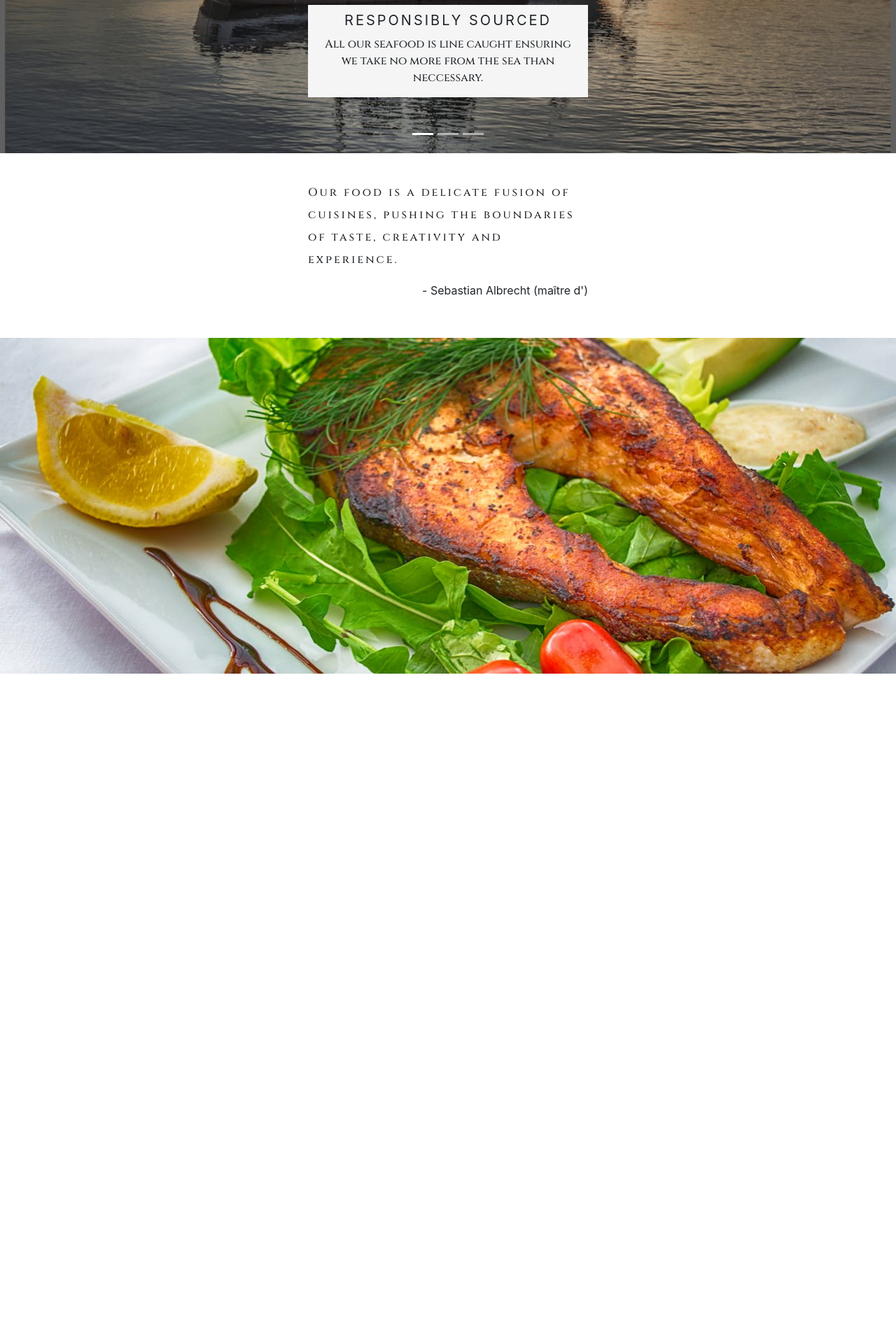
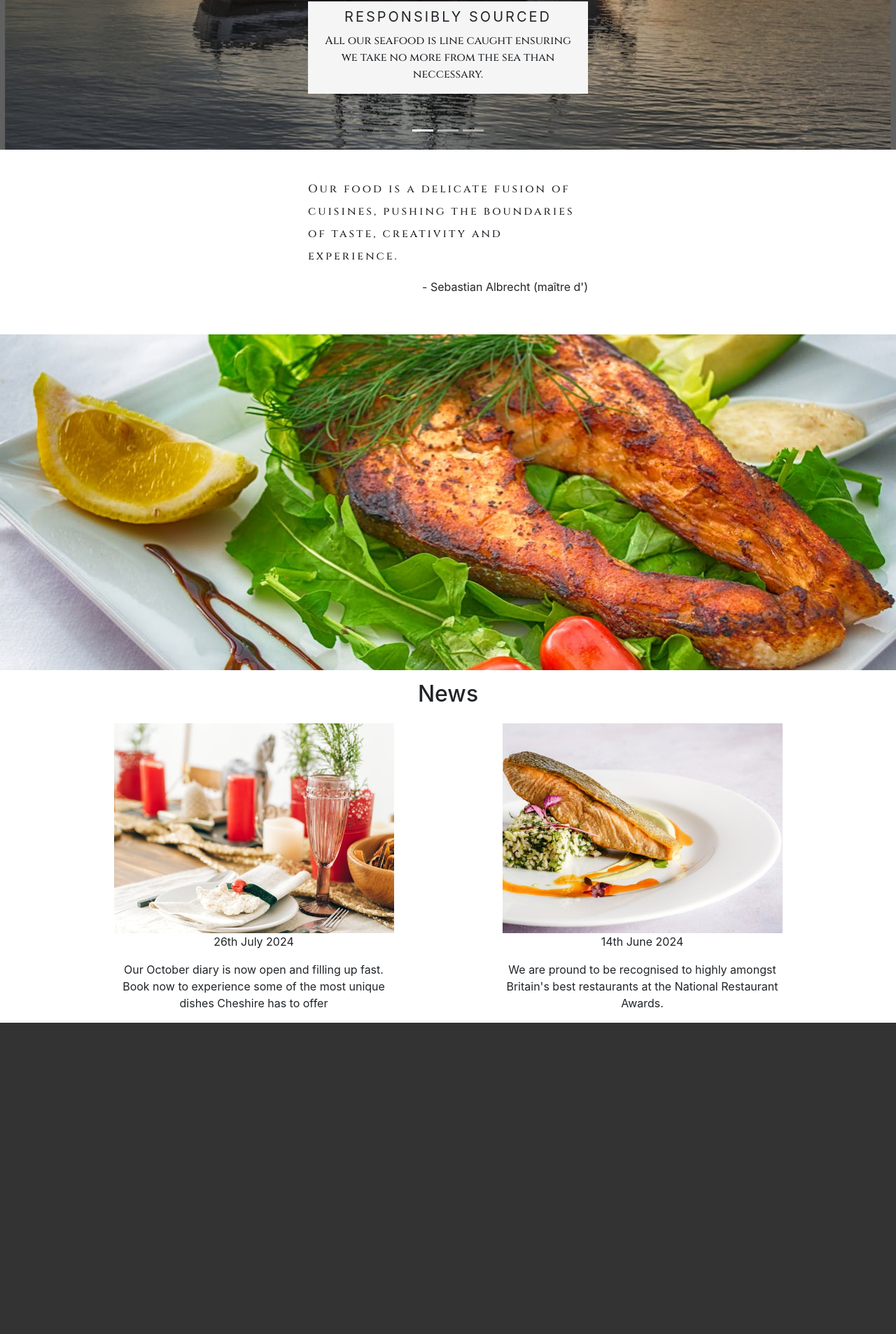
Before and after one commit to P-Worthington/Fruits-de-mer, a Flask app: page / in a window 1280 px wide. Shown: the part 1213-3120 px from the top of the page at 70% size. Before the commit the page ends 2176 px from the top, so only its background shows below. Run offline with Flask 3, Linux system fonts and the light colour scheme; some libraries are stand-ins or nearby versions; some web fonts are replaced.

Commit message:
add news section and footer area

```diff
--- a/static/css/style.css
+++ b/static/css/style.css
@@ -7,7 +7,7 @@
     z-index: 99;
     display: flex;
     justify-content: end;
-    background-color: aliceblue;
+    background-color: #333;
     position: fixed;
     top: 0;
     left: 0;
@@ -25,7 +25,7 @@
 .bar1, .bar2, .bar3 {
     width: 30px;
     height: 3px;
-    background-color: #333;
+    background-color: aliceblue;
     margin: 6px 0;
     transition: 0.4s;
 }
@@ -51,7 +51,7 @@
 }
 
 .home a {
-    color: #000;
+    color: aliceblue;
 }
 
 .phone-number {
@@ -60,6 +60,8 @@
     position: absolute;
     right: 60px;
     top: 12px;
+    color: aliceblue;
+    letter-spacing: 1px;
 }
 
 /*navigation box*/
@@ -70,7 +72,7 @@
     height: 100vh;
     width: 100%;
     position: fixed;
-    top: 48px;
+    top: 43px;
 }
 
 /*hero image*/
@@ -78,7 +80,7 @@
     position: relative;
     background-image: url(../images/home-images/hero-img-oysters.jpg);
     height: 80vh;
-    margin-top: 48px;
+    margin-top: 43px;
     background-repeat: no-repeat;
     background-position: center center;
     background-size: cover;
@@ -237,3 +239,31 @@
     background-position: center center;
     background-size: cover;
 }
+
+/*news*/
+
+.news {
+    margin-top: 15px;
+    text-align: center;
+}
+
+.news-container {
+    display: flex;
+    justify-content: space-around;
+}
+
+.news-item {
+    margin-top: 15px;
+    width: 400px;
+}
+
+.news-item > img {
+    object-fit: cover;
+    width: 400px;
+    height: 300px;
+}
+
+footer {
+    height: 60vh;
+    background-color: #333;
+}
--- a/templates/index.html
+++ b/templates/index.html
@@ -109,10 +109,30 @@
     </section>
 
     <section>
-        <div class="food-img">
+        <div class="food-img"></div>
+    </section>
 
+    <section>
+        <div class="container news">
+            <h2>News</h2>
+            <div class="news-container">
+                <div class="news-item news-1">
+                    <img src="../static/images/home-images/table-image.jpg">
+                    <p>26th July 2024</p>
+                    <p>Our October diary is now open and filling up fast. Book now to experience some of the most unique dishes Cheshire has to offer</p>
+                </div>
+                <div class="news-item news-2">
+                    <img src="../static/images/home-images/seafood-image.jpg">
+                    <p>14th June 2024</p>
+                    <p>We are pround to be recognised to highly amongst Britain's best restaurants at the National Restaurant Awards.</p>
+                </div>
+            </div>
         </div>
     </section>
+
+    <footer>
+
+    </footer>
 </main>
 
 
```
Also changed, not shown: static/images/home-images/seafood-image.jpg (added), static/images/home-images/table-image.jpg (added).
